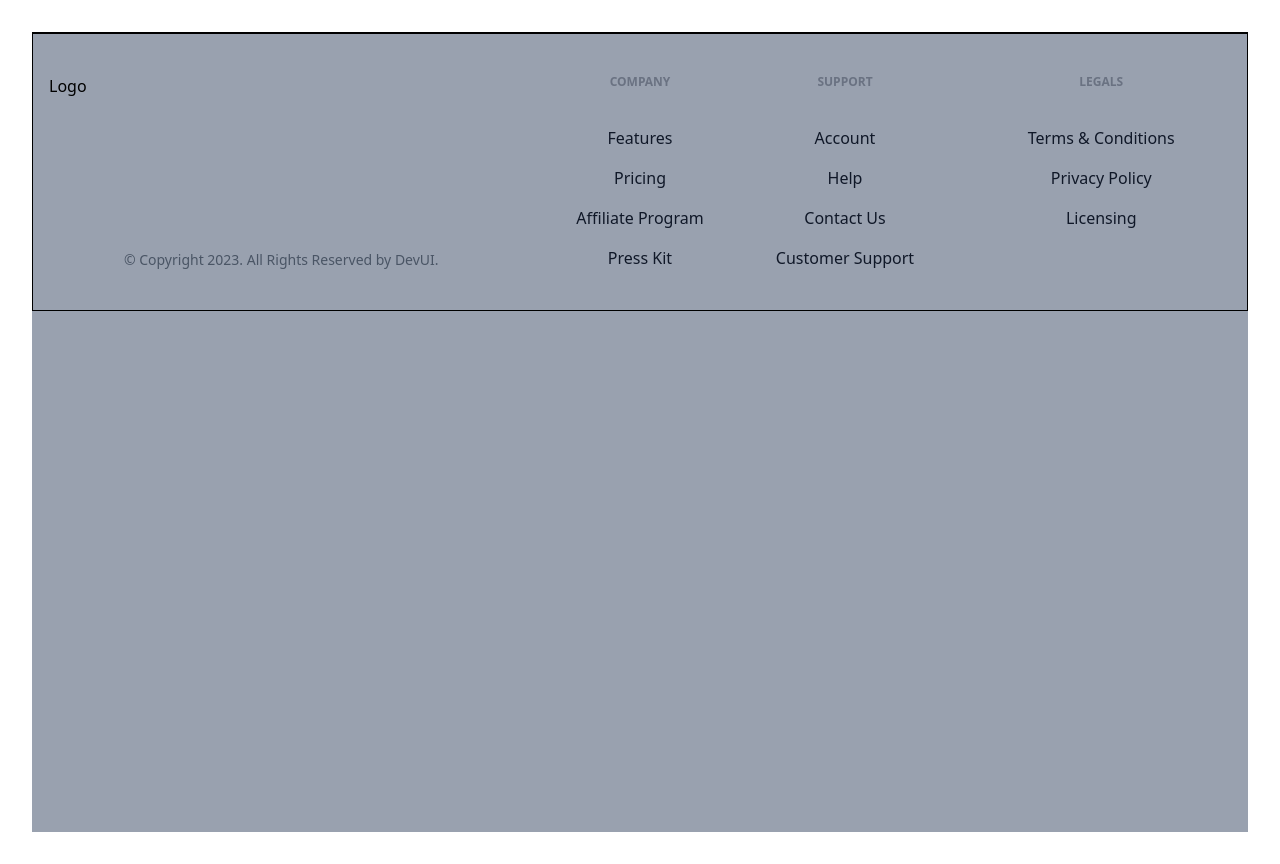
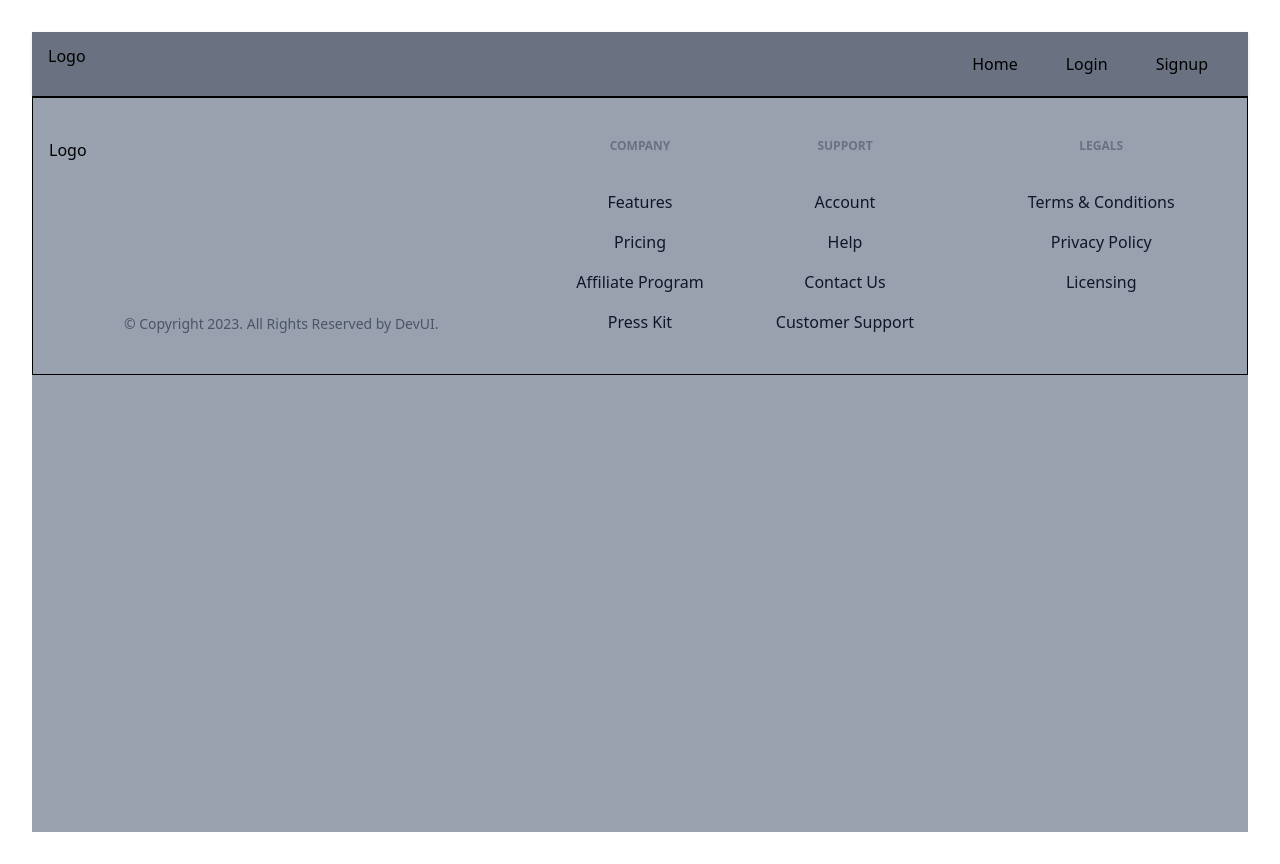
Before and after one commit to thakurRohi/Writica, a React (Vite) app in the folder blog/blogger/: page / in a window 1280 px wide. Built offline with nearby package versions, Linux system fonts and the light colour scheme; no server answers.

Commit message:
Enhance Header component with dynamic navigation items based on authentication status

```diff
--- a/blog/blogger/src/Components/Header/Header.jsx
+++ b/blog/blogger/src/Components/Header/Header.jsx
@@ -15,15 +15,75 @@ const Header = () => {
   //fetch auth status of current user by using useSelector method
   // of redux toolkit and store it in a variable
   const authStatus = useSelector((state)=>state.auth.status)
-  // const navigate = useNavigate()
+  const navigate = useNavigate()
 
   // step 3 for items presnt in navbar we do a loop on an array
   // of items for navigation
 
+  const navItems = [
+    {
+      name: 'Home',
+      slug: "/",
+      active: true
+    },
+    {
+      name: "Login",
+      slug: "/login",
+      active: !authStatus,
+  },
+  {
+      name: "Signup",
+      slug: "/signup",
+      active: !authStatus,
+  },
+  {
+      name: "All Posts",
+      slug: "/all-posts",
+      active: authStatus,
+  },
+  {
+      name: "Add Post",
+      slug: "/add-post",
+      active: authStatus,
+  },
+  ]
+
   return (
-    <div>
+    <header className='py-3 shadow bg-gray-500'>
+      <Container>
+        <nav className='flex'>
+          <div className='mr-4'>
+            <Link to='/'>
+              <Logo width='70px'   />
 
-    </div>
+              </Link>
+          </div>
+{/* mapped all array items along with their urls and their authStatus
+based on useState value of authentication */}
+          <ul className='flex ml-auto'>
+            {navItems.map((item) =>
+// did a conditional rendering on the basis of their true value
+// in active status being not authenticated
+//
+            item.active ? (
+              <li key={item.name}>
+                <button
+                onClick={() => navigate(item.slug)}
+                className='inline-bock px-6 py-2 duration-200 hover:bg-blue-100 rounded-full'
+                >{item.name}</button>
+              </li>
+            ) : null
+            )}
+{/* if you are authenticated then show logout button */}
+            {authStatus && (
+              <li>
+                <LogoutBtn />
+              </li>
+            )}
+          </ul>
+        </nav>
+        </Container>
+    </header>
   )
 }
 
```
